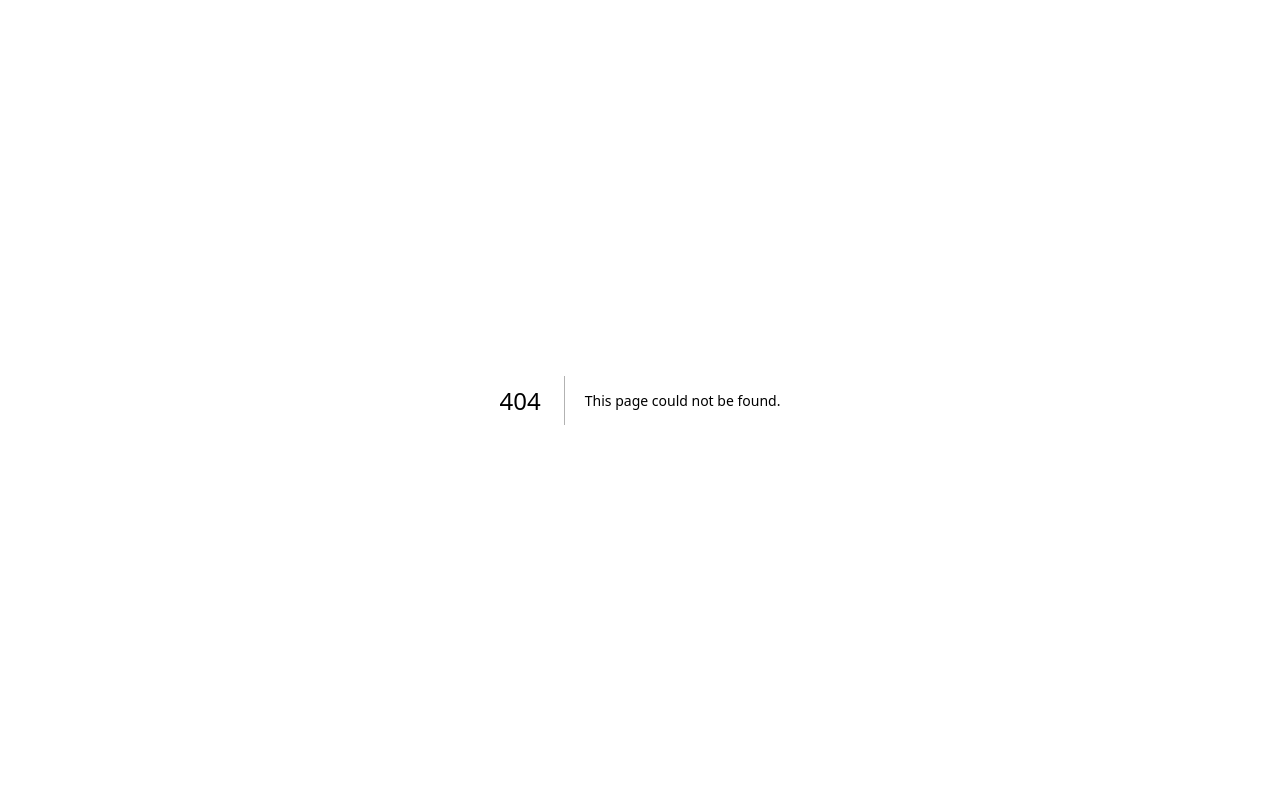
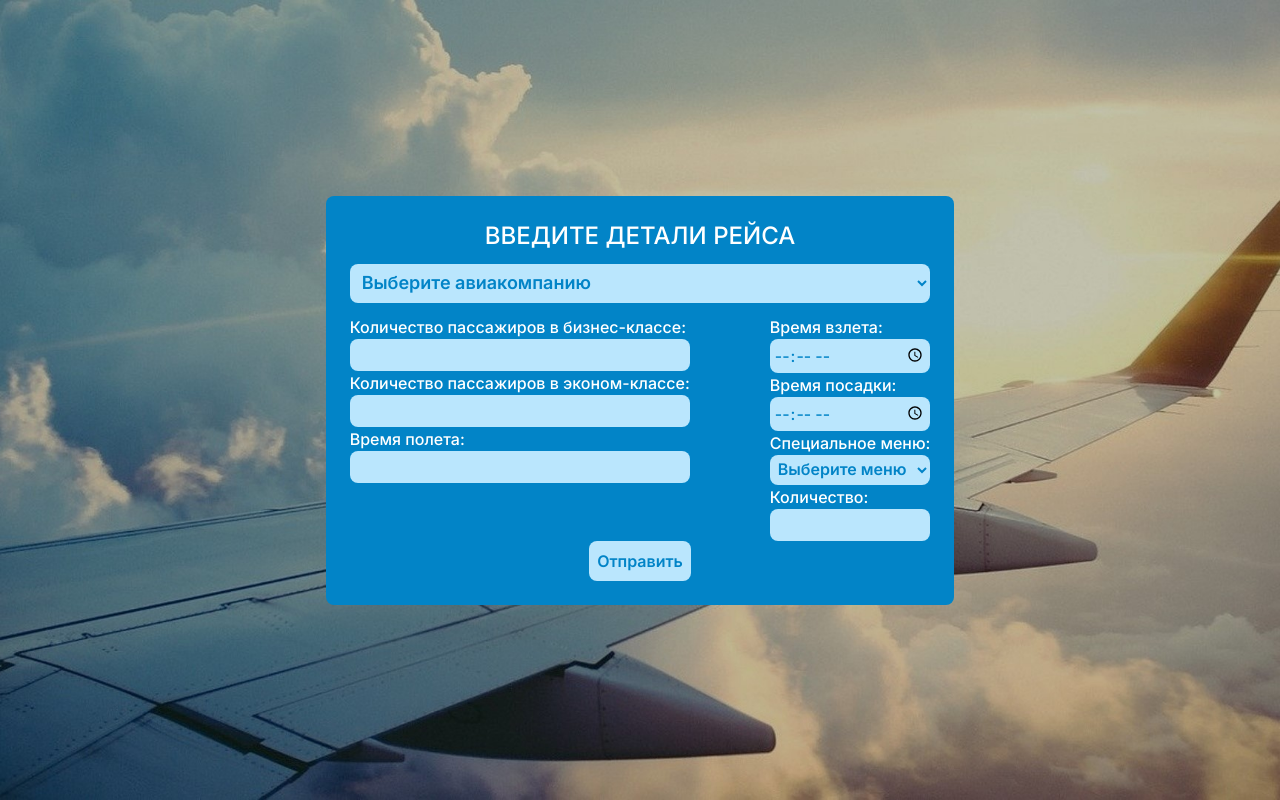
Before and after one commit to 12mativ/vorobyev-hills-front, a Next.js app: page /menu in a window 1280 px wide. Before the commit this address had no page. Built offline with nearby package versions, Linux system fonts and the light colour scheme.

Commit message:
added menu page and begins to create recomendation page

```diff
--- /dev/null
+++ b/app/menu/page.tsx
@@ -0,0 +1,10 @@
+import Select from "@/components/Select";
+
+
+export default function Menu(){
+    return(
+        <div className="flex flex-col justify-center items-center h-full bg-[url('/img/1.jpg')] bg-cover bg-center">
+            <Select />
+        </div>
+    )
+}
--- a/app/page.tsx
+++ b/app/page.tsx
@@ -1,10 +1,11 @@
+import BegButton from "@/components/BegButton";
 import Block from "@/components/Block";
-
 
 export default function Page(){
   return(
-    <div className="flex flex-col justify-center items-center h-full">
-      <Block/>
-    </div>
+      <div className="flex flex-col justify-center items-center h-full bg-[url('/img/1.jpg')] bg-cover bg-center">
+        <Block/>
+        <BegButton/>
+      </div>
   )
 }
--- /dev/null
+++ b/app/recomendation/page.tsx
@@ -0,0 +1,7 @@
+export default function Recomendation(){
+    return(
+        <div className="flex flex-col justify-center items-center h-full bg-[url('/img/1.jpg')] bg-cover bg-center">
+
+        </div>
+    )
+}
--- /dev/null
+++ b/components/BegButton.tsx
@@ -0,0 +1,15 @@
+'use client'
+import Link from "next/link"
+
+
+export default function BegButton(){
+    return(
+        <>
+            <Link href = '/menu'>
+                <button className="p-3 bg-sky-200 rounded-3xl hover:bg-sky-300 w-[200px] h-[50px] text-sky-600 font font-medium">
+                    Начать
+                </button>
+            </Link>
+        </>
+    )
+}
--- a/components/Block.tsx
+++ b/components/Block.tsx
@@ -1,10 +1,10 @@
 export default function Block(){
   return(
-      <div className="w-[30%]">
+      <div className="w-[30%] text-white">
           <p className="text-5xl font-semibold pb-6 text-center">
               AirFood
           </p>
-          <p className="text-center">
+          <p className="text-center pb-14 font-medium">
               Lorem ipsum dolor sit amet consectetur. Tristique urna feugiat risus quisque nec sed quam porttitor. Id mauris sit pharetra ullamcorper diam. Sit turpis convallis commodo risus. Et parturient quisque sed euismod sit convallis.
           </p>
       </div>
--- /dev/null
+++ b/components/Select.tsx
@@ -0,0 +1,66 @@
+'use client'
+
+import Link from "next/link"
+
+export default function Select() {
+    return (
+        <div className="bg-sky-600 rounded-lg p-6 flex flex-col">
+            <p className="text-2xl font-medium text-white pb-3 flex justify-center items-center">
+                ВВЕДИТЕ ДЕТАЛИ РЕЙСА
+            </p>
+            <div className="flex flex-col">
+                <select name="aircompany" className=" p-2 mb-3 bg-sky-200 text-sky-600 rounded-lg text-lg font-semibold ">
+                    <option value="value1" disabled selected>Выберите авиакомпанию</option>
+                    <option value="value2">Аэрофлот</option>
+                </select>
+            </div>
+            <div className="font-medium text-white flex flex-row gap-x-20 ">
+                <div className="flex flex-col">
+                    <p className="">
+                        Количество пассажиров в бизнес-классе:
+                    </p>
+                    <input type="number" name="passengers bui" min={0} max={350} className=" bg-sky-200 rounded-lg  text-sky-600 p-1" />
+                    <p className="">
+                        Количество пассажиров в эконом-классе:
+                    </p>
+                    <input type="number" name="passengers eco" min={0} max={350} className=" bg-sky-200 rounded-lg  text-sky-600 p-1" />
+                    <p className="">
+                        Время полета:
+                    </p>
+                    <input type="number" name="time" min={0} max={20} className=" bg-sky-200 rounded-lg  text-sky-600 p-1" />
+                </div>
+                <div className="flex flex-col">
+                    <p className="">
+                        Время взлета:
+                    </p>
+                    <input type="time" name="appt" className=" bg-sky-200 rounded-lg text-sky-600 p-1" />
+                    <p className="">
+                        Время посадки:
+                    </p>
+                    <input type="time" name="appt" className=" bg-sky-200 rounded-lg text-sky-600 p-1" />
+                    <p>
+                        Специальное меню:
+                    </p>
+                    <select name="spmenu" className="p-1 bg-sky-200 text-sky-600 rounded-lg font-semibold ">
+                        <option value="value1" disabled selected>Выберите меню</option>
+                        <option value="value2">Кашерное</option>
+                        <option value="value2">Халяль</option>
+                    </select>
+                    <p className="">
+                        Количество:
+                    </p>
+                    <input type="number" name="countmenu" min={0} max={350} className=" bg-sky-200 rounded-lg  text-sky-600 p-1" />
+
+                </div>
+            </div>
+            <div className="flex justify-center items-center">
+                <Link href = '/recomendation'>
+                    <button className="p-2 bg-sky-200 text-sky-600 rounded-lg font-semibold ">
+                        Отправить
+                    </button>
+
+                </Link>
+            </div>
+        </div>
+    )
+}
--- a/tailwind.config.ts
+++ b/tailwind.config.ts
@@ -8,11 +8,6 @@ const config: Config = {
   ],
   theme: {
     extend: {
-      backgroundImage: {
-        'gradient-radial': 'radial-gradient(var(--tw-gradient-stops))',
-        'gradient-conic':
-          'conic-gradient(from 180deg at 50% 50%, var(--tw-gradient-stops))',
-      },
     },
   },
   plugins: [],
```
Also changed, not shown: app/globals.css (line endings or trailing spaces), public/img/1.jpg (added).
